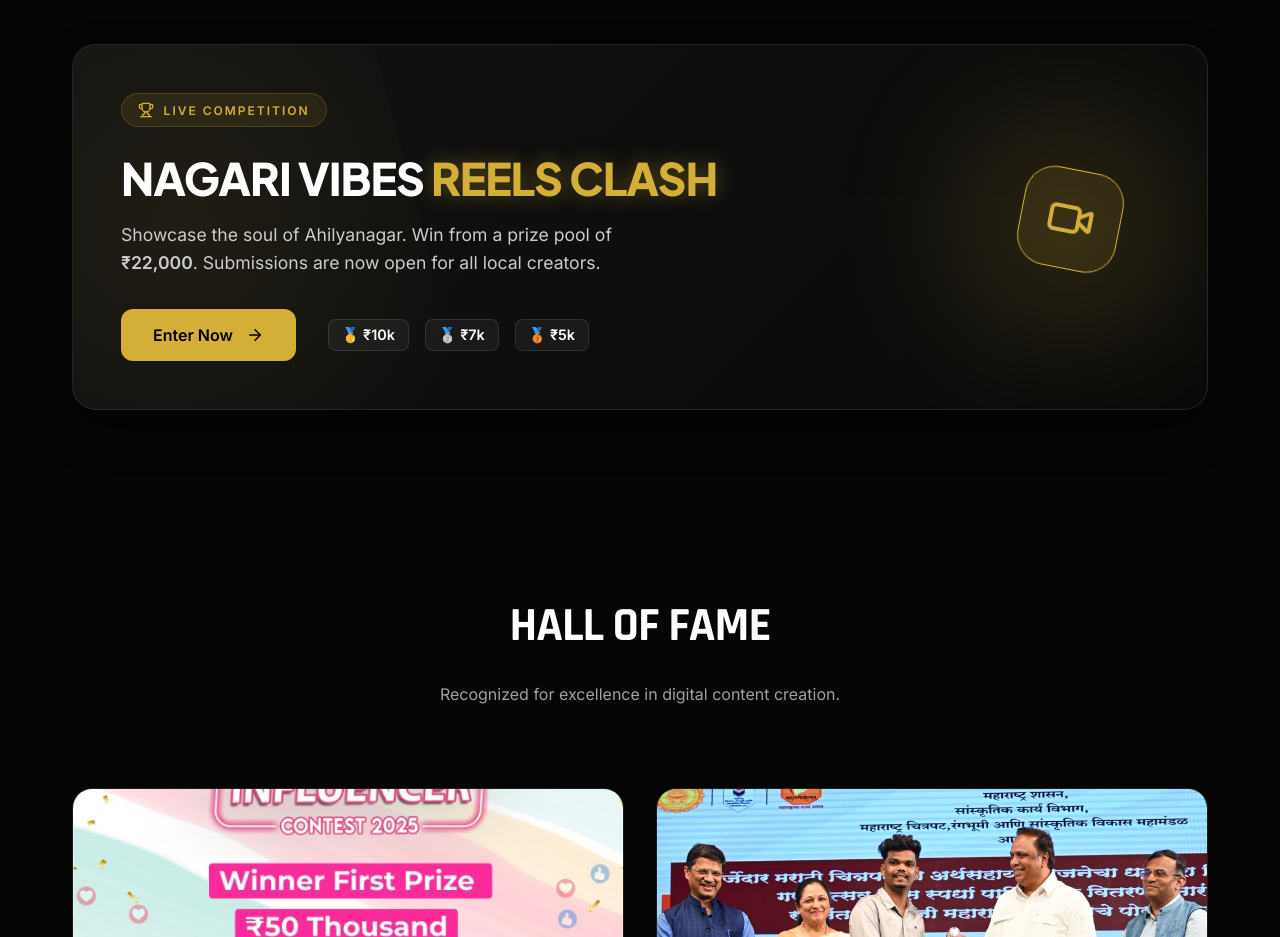
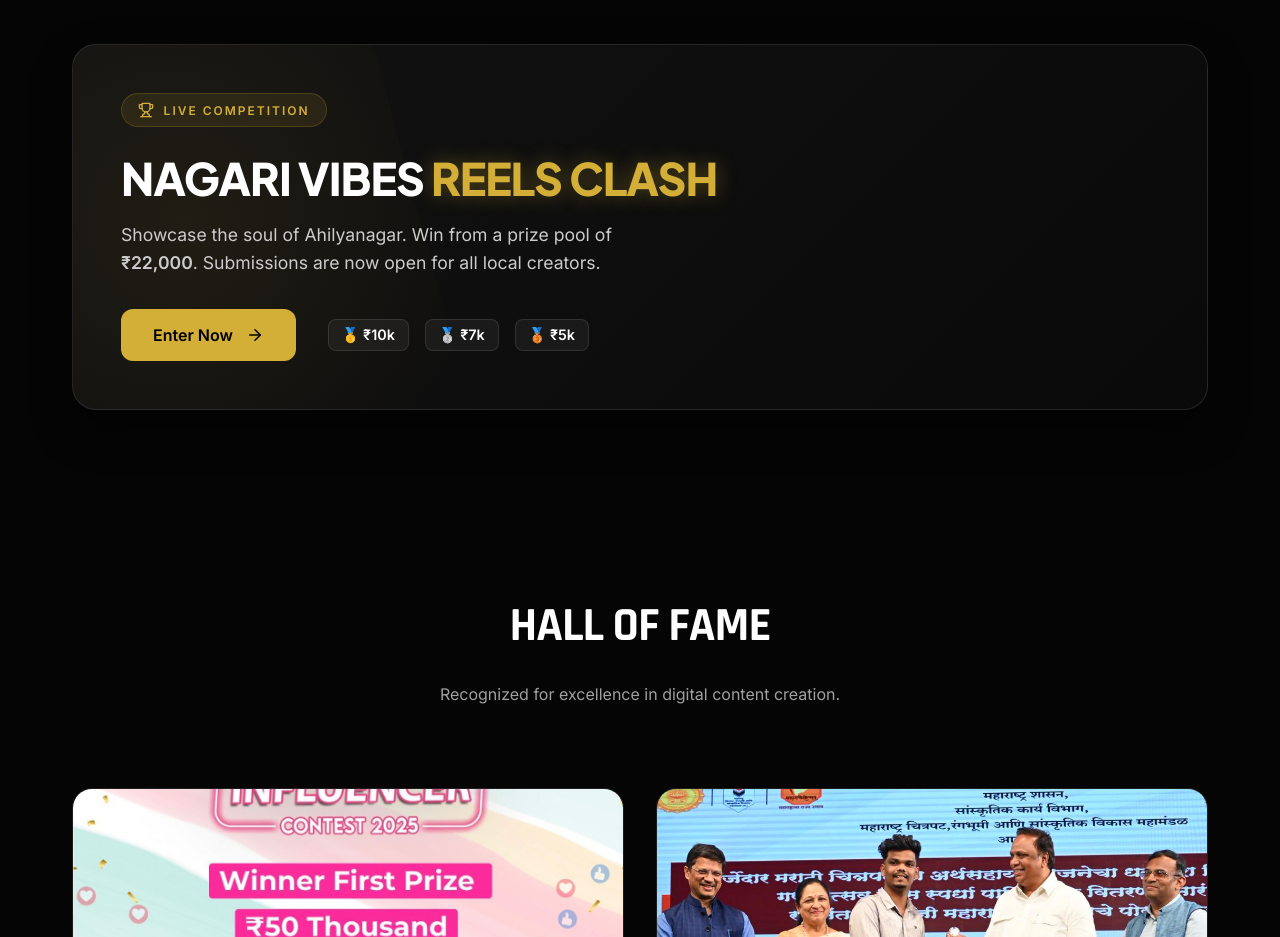
Before and after one commit to nagari-vibes/NagariVibes, a Next.js app: page / in a window 1280 px wide. Shown: the part 820-1757 px from the top of the page. Built offline with nearby package versions, Linux system fonts and the light colour scheme; a web font is replaced by a local one.

Commit message:
UI: Remove floating video icon from competition banner for a cleaner look

```diff
--- a/src/components/CompetitionBanner.module.css
+++ b/src/components/CompetitionBanner.module.css
@@ -113,45 +113,6 @@
   color: #fff;
 }
 
-.visual {
-  width: 180px;
-  height: 180px;
-  display: flex;
-  align-items: center;
-  justify-content: center;
-  position: relative;
-}
-
-.videoIconWrapper {
-  width: 100px;
-  height: 100px;
-  background: rgba(212, 175, 55, 0.1);
-  border: 1px solid var(--primary);
-  border-radius: 30px;
-  display: flex;
-  align-items: center;
-  justify-content: center;
-  color: var(--primary);
-  transform: rotate(15deg);
-  animation: float 4s ease-in-out infinite;
-  z-index: 2;
-}
-
-.glow {
-  position: absolute;
-  width: 150px;
-  height: 150px;
-  background: var(--primary);
-  filter: blur(80px);
-  opacity: 0.3;
-  z-index: 1;
-}
-
-@keyframes float {
-  0%, 100% { transform: rotate(15deg) translateY(0); }
-  50% { transform: rotate(10deg) translateY(-10px); }
-}
-
 @media (max-width: 1024px) {
   .bannerCard {
     flex-direction: column;
@@ -171,8 +132,4 @@
     flex-direction: column;
     gap: 1.5rem;
   }
-
-  .visual {
-    margin-top: 2rem;
-  }
 }
--- a/src/components/CompetitionBanner.tsx
+++ b/src/components/CompetitionBanner.tsx
@@ -39,12 +39,6 @@ export default function CompetitionBanner() {
               </div>
             </div>
           </div>
-          <div className={styles.visual}>
-            <div className={styles.videoIconWrapper}>
-              <Video size={48} className={styles.videoIcon} />
-            </div>
-            <div className={styles.glow}></div>
-          </div>
         </motion.div>
       </div>
     </section>
```
